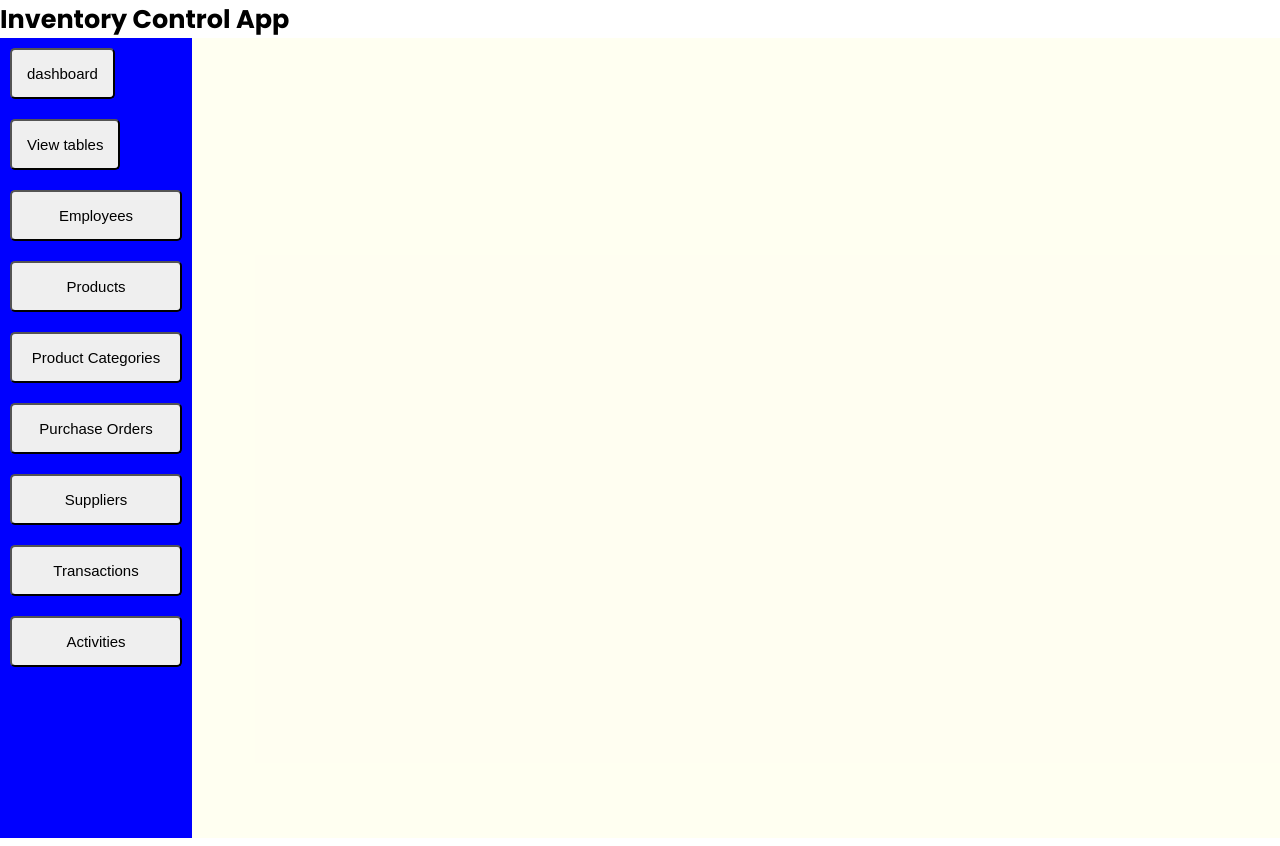
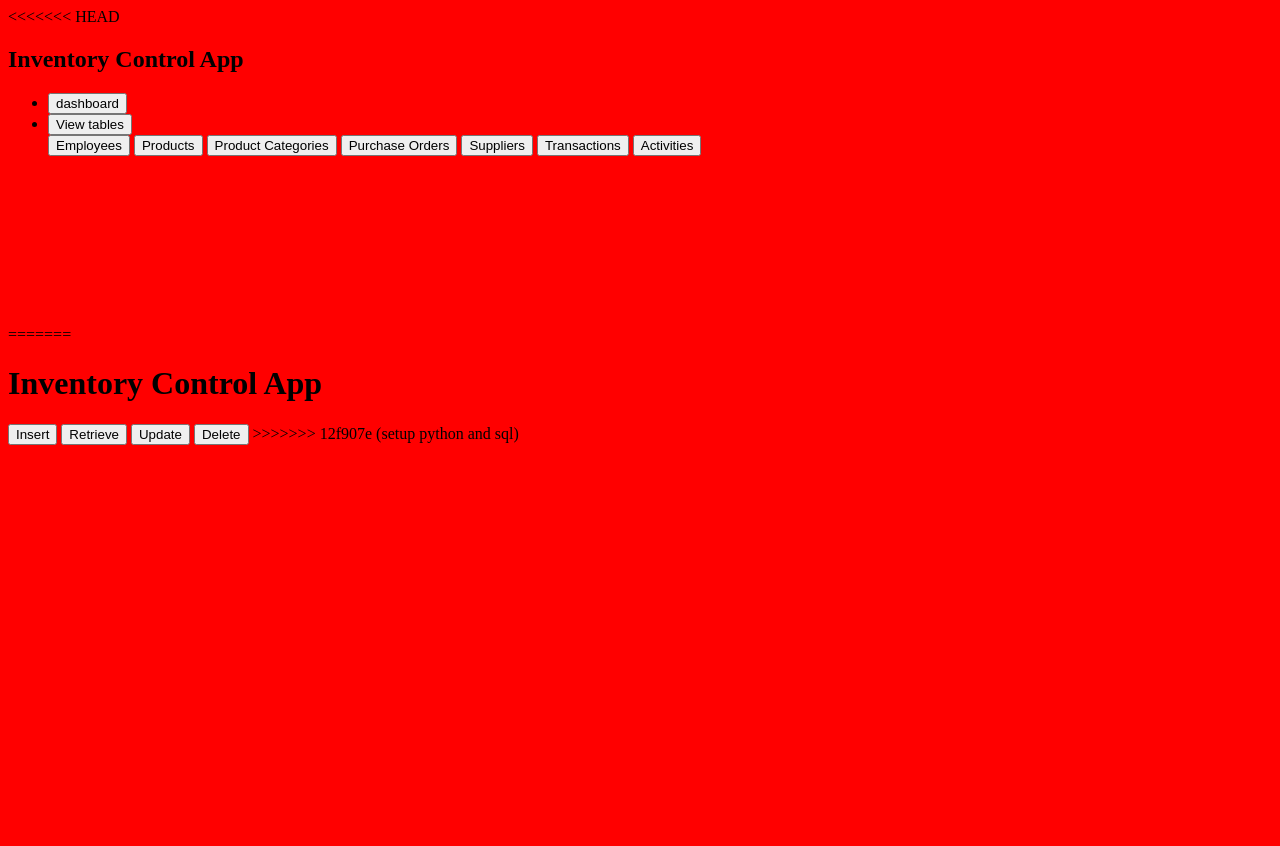
Before and after one commit to DanielOkyere/project_work, a Flask app: page / in a window 1280 px wide. After the commit the page ends 445 px from the top, so only its background shows below. Run offline with Flask 3, Linux system fonts and the light colour scheme.

Commit message:
setup python and sql

```diff
--- a/static/styles.css
+++ b/static/styles.css
@@ -1,67 +1,3 @@
-html {
-  box-sizing: border-box;
+body {
+  background: red;
 }
-
-*,
-*::before,
-*::after {
-  box-sizing: border-box;
-  margin: 0;
-  padding: 0;
-}
-
-body {
-  font-family: 'Poppins', sans-serif;
-  background: #fff;
-  color: #000;
-  font-size: 17px;
-  line-height: 1.5;
-}
-
-.container {
-  display: flex;
-}
-
-#sidebar {
-  width: 15vw;
-  height: 100vh;
-  background: blue;
-}
-
-#mainArea {
-  width: 85vw;
-  height: 100vh;
-  background: rgba(255, 253, 208, 0.3);
-}
-
-#buttonDropDown {
-  display: flex;
-  flex-direction: column;
-}
-
-/* utilities */
-button,
-.submitButtons {
-  padding: 15px;
-  margin: 10px;
-  font-size: 15px;
-  border-radius: 5px;
-}
-
-button:hover {
-  opacity: 0.8;
-  background: green;
-}
-
-/* Tables */
-table {
-  width: 60vw;
-  margin: 0 auto;
-}
-
-/* Forms */
-#employeeForm {
-  width: 30vw;
-  margin: 0 auto;
-  text-align: left;
-}
--- a/templates/index.html
+++ b/templates/index.html
@@ -8,6 +8,7 @@
       rel="stylesheet"
       href="{{ url_for('static', filename='styles.css')}}"
     />
+<<<<<<< HEAD
     <link rel="preconnect" href="https://fonts.googleapis.com" />
     <link rel="preconnect" href="https://fonts.gstatic.com" crossorigin />
     <link
@@ -55,5 +56,17 @@
 
     <!-- <script src="{{ url_for('static', filename='script.js')}}"></script> -->
     <script src="{{ url_for('static', filename='interactivity.js')}}"></script>
+=======
+    <title>Inventory Control App</title>
+  </head>
+  <body>
+    <h1>Inventory Control App</h1>
+    <button id="insert-btn">Insert</button>
+    <button id="retrieve-btn">Retrieve</button>
+    <button id="update-btn">Update</button>
+    <button id="delete-btn">Delete</button>
+
+    <script src="{{ url_for('static', filename='script.js')}}"></script>
+>>>>>>> 12f907e (setup python and sql)
   </body>
 </html>
```
